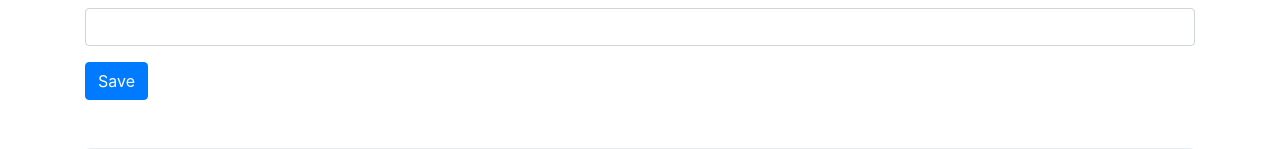
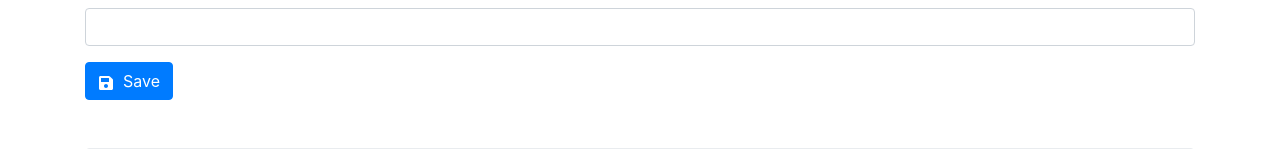
Before and after one commit to lvanegasimagine/crud-react-localstorage, a React (Vite) app: page / in a window 1280 px wide. Shown: the part 309-458 px from the top of the page. Built offline with nearby package versions, Linux system fonts and the light colour scheme.

Commit message:
Reestructuracion Implementada y uuid modificado AddPost

```diff
--- a/src/App.jsx
+++ b/src/App.jsx
@@ -1,7 +1,8 @@
 import { useEffect, useState } from "react";
-import AddPostForm from "./AddPostForm";
+import AddPostForm from "./components/AddPostForm";
 import EditPostForm from "./components/EditPostForm";
-import ListPost from "./ListPost";
+import ListPost from "./components/ListPost";
+import { v4 as uuidv4 } from "uuid";
 
 function App() {
   let postIniciales = JSON.parse(localStorage.getItem("posts"));
@@ -31,6 +32,7 @@ function App() {
   }, [post]);
 
   const crearPost = (postData) => {
+    postData.id = uuidv4();
     setPost([...post, postData]);
   };
 
@@ -41,6 +43,7 @@ function App() {
 
   const editPost = (post) => {
     setEditing(true);
+    console.log(post);
     setEditingPost({
       id: post.id,
       title: post.title,
--- a/src/AddPostForm.jsx
+++ b/src/components/AddPostForm.jsx
@@ -1,6 +1,6 @@
 import React, { Fragment, useState } from "react";
 import { v4 as uuid } from "uuid";
-
+import {FaSave} from 'react-icons/fa'
 const AddPostForm = ({ crearPost }) => {
   const [formData, setFormData] = useState({
     title: "",
@@ -27,7 +27,6 @@ const AddPostForm = ({ crearPost }) => {
     }
 
     setError(false);
-    formData.id = uuid();
     crearPost(formData);
     setFormData({
       title: "",
@@ -50,7 +49,8 @@ const AddPostForm = ({ crearPost }) => {
           <input type="text" className="form-control" name="body" value={body} onChange={handleChange} />
         </div>
         <button type="submit" className="btn btn-primary">
-          Save
+        <FaSave />
+           &nbsp; Save
         </button>
       </form>
     </Fragment>
--- a/src/components/EditPostForm.jsx
+++ b/src/components/EditPostForm.jsx
@@ -1,4 +1,5 @@
 import React, { Fragment, useState } from "react";
+import {FaSyncAlt} from 'react-icons/fa';
 
 const EditPostForm = ({ editingPost, updatePost }) => {
   const [updatePostData, setUpdatePostData] = useState({
@@ -48,8 +49,8 @@ const EditPostForm = ({ editingPost, updatePost }) => {
           <label htmlFor="body">Mensaje</label>
           <input type="text" className="form-control" name="body" value={body} onChange={handleChange} />
         </div>
-        <button type="submit" className="btn btn-primary">
-          Save
+        <button type="submit" className="btn btn-info">
+          <FaSyncAlt /> &nbsp;  Update
         </button>
       </form>
     </Fragment>
--- a/src/ListPost.jsx
+++ b/src/components/ListPost.jsx
@@ -1,5 +1,5 @@
 import React, { Fragment } from "react";
-import Posts from "./components/Posts";
+import Posts from "./Posts";
 
 const ListPost = ({ post, eliminarPost, editPost }) => {
   return (
```
